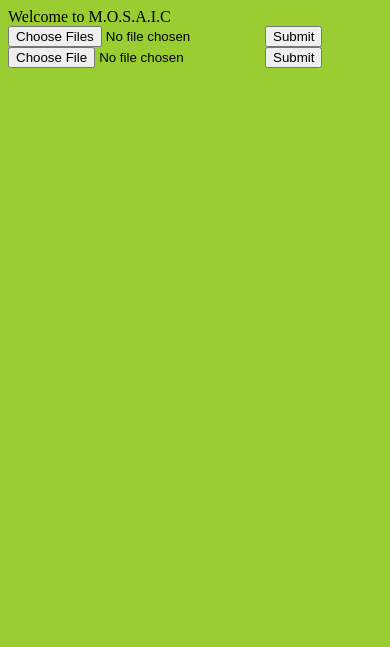
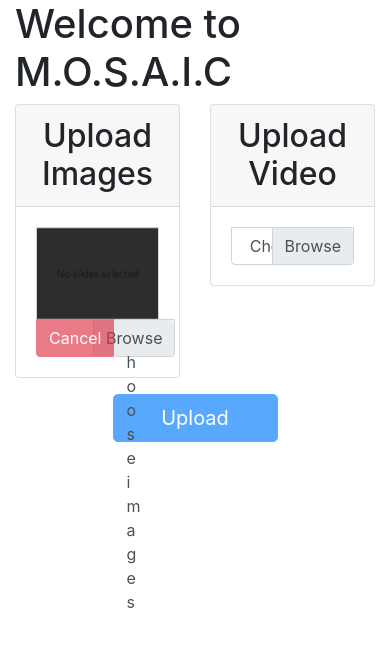
Before and after one commit to LiamZ96/Mosaic, a Flask app: page / in a window 390 px wide. Shown: the top 647 px of the page. Run offline with Flask 2, Linux system fonts and the light colour scheme; some libraries are stand-ins or nearby versions.

Commit message:
Started working on index page

```diff
--- a/Server/__init__.py
+++ b/Server/__init__.py
@@ -5,6 +5,7 @@ app = Flask(__name__, instance_relative_config=True)
 app.config.from_mapping(
     SECRET_KEY='dev',
     DATABASE=os.path.join(app.instance_path, 'flaskr.sqlite'),
+    TEMPLATES_AUTO_RELOAD=True
 )
 
 app.config.from_pyfile('config.py', silent=True)
--- a/Server/resources/css/index.css
+++ b/Server/resources/css/index.css
@@ -1,3 +1,23 @@
-html {
-    background-color: yellowgreen;
+.caption-text {
+    font-size: 1.25rem;
+    background-color: rgba(45, 45, 45, 0.70);
+    border-radius: 10px;
+    padding: 3px 8px;
 }
+
+.custom-file-label {
+    border-radius: 0 0 .25rem .25rem !important;
+}
+
+#image-upload {
+    cursor:pointer;
+}
+
+#slide-carousel {
+    border: solid #ced4da;
+    border-width: 1px 1px 0px 1px;
+}
+
+#cancel-images {
+    border-top-left-radius: 0;
+}
--- a/Server/resources/js/index.js
+++ b/Server/resources/js/index.js
@@ -1 +1,70 @@
-console.log("hello");
+'use-strict'
+let submit = $('#submit'),
+    imageForm = $('image-form'),
+    cancelImages = $('#cancel-images'),
+    imageUpload = $('#image-upload'),
+    slideHolder = $('#slide-holder');
+
+imageUpload.change(function() {
+    cancelImages.click();
+
+    if (this.files.length > 0) {
+        if (this.files.length > 1) {
+            $('.carousel-control-prev').removeClass('d-none');
+            $('.carousel-control-next').removeClass('d-none');
+        }
+
+        cancelImages.prop("disabled", false);
+        submit.prop("disabled", false);
+        $('#image-label').text(this.files.length + ' images selected');
+
+        $.each(this.files, function(idx, file) {
+            let reader = new FileReader();
+
+            reader.onload = function(e) {
+                let carouselItem = $('<div class="carousel-item"></div>'),
+                    image = $('<img class="d-block w-100"/>')
+                        .attr({
+                            src: e.target.result,
+                            alt: 'Slide ' + slideHolder.children.length
+                        }),
+                    caption = $('<div class="carousel-caption d-none d-md-block"></div>'),
+                    captionText = $('<span class="caption-text"></span>').text(e.target.fileName);
+
+                if (idx === 0) {
+                    carouselItem.addClass('active');
+                    $('#placeholder').parent().remove()
+                }
+
+                caption.append(captionText);
+                carouselItem.append(image);
+                carouselItem.append(caption);
+                slideHolder.append(carouselItem);
+            }
+
+            reader.fileName = file.name;
+            reader.readAsDataURL(file);
+        });
+    }
+});
+
+cancelImages.click(function() {
+    let placeholder = $('<div class="carousel-item active"><img id="placeholder" class="d-block w-100" src="/resources/imgs/no-slides.jpg" alt="No Slides"></div>');
+
+    cancelImages.prop("disabled", true);
+    submit.prop("disabled", true);
+    $('.carousel-control-prev').addClass('d-none');
+    $('.carousel-control-next').addClass('d-none');
+    $('#image-label').text('Choose images');
+
+    while (slideHolder.children().length !== 0) {
+        slideHolder.children()[0].remove();
+    }
+
+    placeholder.addClass('active');
+    slideHolder.append(placeholder);
+});
+
+submit.click(function() {
+    imageForm.submit();
+});
--- a/Server/templates/index.html
+++ b/Server/templates/index.html
@@ -1,23 +1,71 @@
 <!DOCTYPE html>
 <html>
     <head>
-        <meta charset="utf-8">
+        <meta charset='utf-8'>
         <title>Mosaic</title>
-        <link rel="stylesheet" type="text/css" href="/resources/css/index.css">
+        <link rel='stylesheet' type='text/css' href='/resources/css/index.css'>
+        <link rel='stylesheet' href='https://maxcdn.bootstrapcdn.com/bootstrap/4.0.0/css/bootstrap.min.css' integrity='sha384-Gn5384xqQ1aoWXA+058RXPxPg6fy4IWvTNh0E263XmFcJlSAwiGgFAW/dAiS6JXm' crossorigin='anonymous'>
     </head>
     <body>
-        Welcome to M.O.S.A.I.C
-
-        <form action="/uploadImages" method="post" enctype="multipart/form-data">
-            <input type="file" name="images" accept="image/jpeg,image/png" multiple>
-            <input type="submit">
-        </form>
-
-        <form action="/uploadVideo" method="post" enctype="multipart/form-data">
-            <input type="file" name="video" accept="video/mp4">
-            <input type="submit">
-        </form>
-
-        <script src="/resources/js/index.js"></script>
+        <div class='container'>
+            <h1>Welcome to M.O.S.A.I.C</h1>
+            <div class='row'>
+                <div class='col-6 text-center'>
+                    <div class='card'>
+                        <div class='card-header'><h2 class='mb-0'>Upload Images</h2></div>
+                        <div class='card-body'>
+                            <div id='slide-carousel' class='carousel slide' data-ride='carousel'>
+                                <div id='slide-holder' class='carousel-inner'>
+                                    <div class='carousel-item active'>
+                                        <img id='placeholder' class='d-block w-100' src='/resources/imgs/no-slides.jpg' alt='No Slides'>
+                                    </div>
+                                </div>
+                                <a class='carousel-control-prev d-none' href='#slide-carousel' role='button' data-slide='prev'>
+                                    <span class='carousel-control-prev-icon' aria-hidden='true'></span>
+                                    <span class='sr-only'>Previous</span>
+                                </a>
+                                <a class='carousel-control-next d-none' href='#slide-carousel' role='button' data-slide='next'>
+                                    <span class='carousel-control-next-icon' aria-hidden='true'></span>
+                                    <span class='sr-only'>Next</span>
+                                </a>
+                            </div>
+                            <form id='image-form' action='/uploadImages' method='post' enctype='multipart/form-data'>
+                                <div class='input-group'>
+                                    <div class='input-group-prepend'>
+                                        <button class='btn btn-danger' type='button' id='cancel-images' disabled>Cancel</button>
+                                    </div>
+                                    <div class='custom-file'>
+                                        <input id='image-upload' type='file' class='custom-file-input' name='images' accept='image/jpeg,image/png' multiple>
+                                        <label id='image-label' class='custom-file-label pr-5' for='inputGroupFile01'>Choose images</label>
+                                    </div>
+                                </div>
+                            </form>
+                        </div>
+                    </div>
+                </div>
+                <div class='col-6 text-center'>
+                    <div class='card'>
+                        <div class='card-header'><h2 class='mb-0'>Upload Video</h2></div>
+                        <div class='card-body'>
+                            <form action='/uploadVideo' method='post' enctype='multipart/form-data'>
+                                <div class='custom-file'>
+                                    <input type='file' class='custom-file-input' name='video' accept='video/mp4'>
+                                    <label class='custom-file-label' for='inputGroupFile01'>Choose file</label>
+                                </div>
+                            </form>
+                        </div>
+                    </div>
+                </div>
+            </div>
+            <div class='row mt-3'>
+                <div class='col-6 offset-3 mb-3'>
+                    <button id='submit' class='btn btn-primary btn-lg btn-block' disabled>Upload</button>
+                </div>
+            </div>
+        </div>
+        <script src='https://code.jquery.com/jquery-3.3.1.slim.min.js' integrity='sha384-q8i/X+965DzO0rT7abK41JStQIAqVgRVzpbzo5smXKp4YfRvH+8abtTE1Pi6jizo' crossorigin='anonymous'></script>
+        <script src='https://cdnjs.cloudflare.com/ajax/libs/popper.js/1.14.3/umd/popper.min.js' integrity='sha384-ZMP7rVo3mIykV+2+9J3UJ46jBk0WLaUAdn689aCwoqbBJiSnjAK/l8WvCWPIPm49' crossorigin='anonymous'></script>
+        <script src='https://stackpath.bootstrapcdn.com/bootstrap/4.1.3/js/bootstrap.min.js' integrity='sha384-ChfqqxuZUCnJSK3+MXmPNIyE6ZbWh2IMqE241rYiqJxyMiZ6OW/JmZQ5stwEULTy' crossorigin='anonymous'></script>
+        <script src='/resources/js/index.js'></script>
     </body>
 </html>
```
Also changed, not shown: Server/resources/imgs/no-slides.jpg (added).
